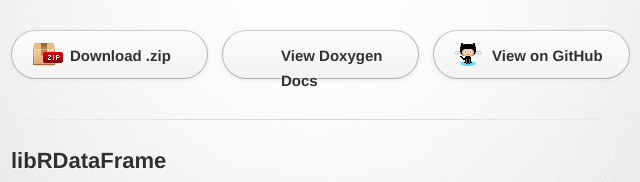
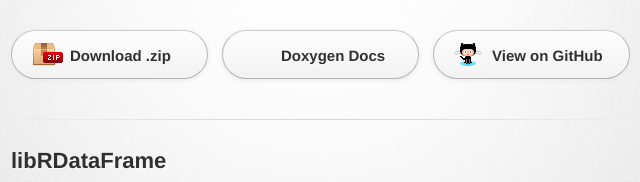
Before and after one commit to medmatix/libRDataFrame, a plain HTML site: page index.html in a window 1280 px wide. Shown: the part 158-340 px from the top of the page, 319-959 px from the left. Drawn offline with Linux system fonts and the light colour scheme; a web font is replaced by a local one.

Commit message:
Update index.html

```diff
--- a/index.html
+++ b/index.html
@@ -24,7 +24,7 @@
 
         <section id="downloads" class="clearfix">
           <a href="https://github.com/medmatix/libRDataFrame/zipball/master" id="download-zip" class="button"><span>Download .zip</span></a>
-          <a href="https://medmatix.github.io/libRDataFrame/docs/html/" id="doxygen-docs" class="button"><span>View Doxygen Docs</span></a>
+          <a href="https://medmatix.github.io/libRDataFrame/docs/html/" id="doxygen-docs" class="button"><span>Doxygen Docs</span></a>
           <a href="https://github.com/medmatix/libRDataFrame" id="view-on-github" class="button"><span>View on GitHub</span></a>
         </section>
 
```
